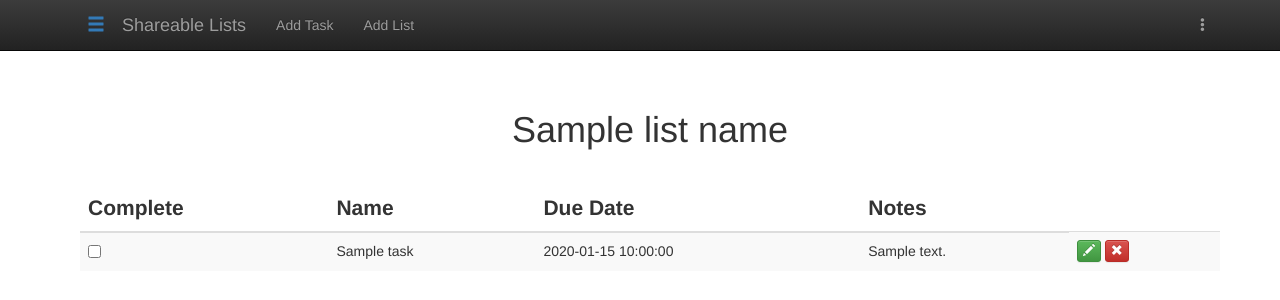
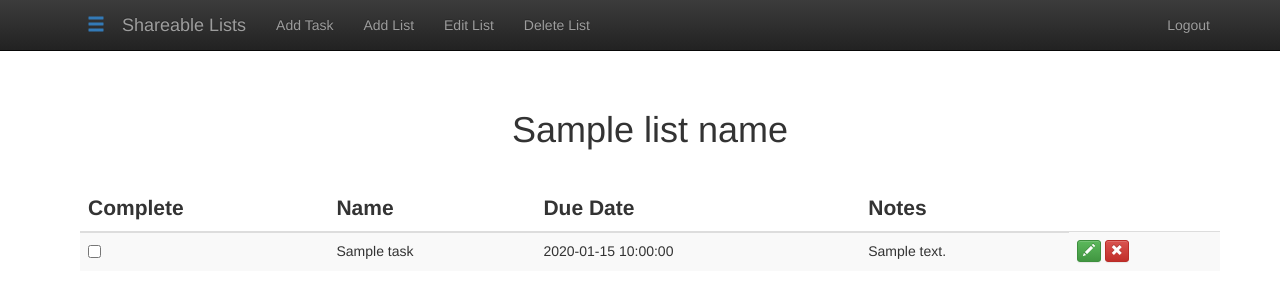
Before and after one commit to shellajt/CSSE480-SharableLists, a Python web app: template templates/lists.html in a window 1280 px wide. Shown: the top 300 px of the page. Run offline with Jinja, Linux system fonts and the light colour scheme; the template is opened without the code that fills it: most values are stand-ins (such as "Sample title", 1, 10 or a date in 2020); some libraries are stand-ins or nearby versions.

Commit message:
Moved edit/delete list to the top navbar and removed the dropdown

```diff
--- a/templates/lists.html
+++ b/templates/lists.html
@@ -2,18 +2,13 @@
 <ul class="nav navbar-nav">
 	<li><a id="add-task" href="#" data-toggle="modal" data-target="#insert-task-modal">Add Task</a></li>
 	<li><a id="add-list" href="#" data-toggle="modal" data-target="#insert-list-modal">Add List</a></li>
+	{% if listKey %}
+	       	<li> <a id="edit-list" href="#" data-toggle="modal" data-target="#insert-list-modal">Edit List</a></li>
+	   		<li> <a id="delete-list" href="#" data-toggle="modal" data-target="#delete-list-modal">Delete List</a></li></li>
+    {% endif %}
 </ul>
 <ul class="nav navbar-nav navbar-right">
-	<li class="dropdown">
-    	<a href="#" class="dropdown-toggle" data-toggle="dropdown" role="button" aria-haspopup="true" aria-expanded="false"> <span class="glyphicon glyphicon-option-vertical"></span></a>
-        <ul class="dropdown-menu">
-        	{% if listKey %}
-	        	<li> <a id="edit-list" href="#" data-toggle="modal" data-target="#insert-list-modal">Edit List</a></li>
-	    		<li> <a id="delete-list" href="#" data-toggle="modal" data-target="#delete-list-modal">Delete List</a></li></li>
-    		{% endif %}
-   			<li><a href="{{ logout_url }}">Logout</a></li>
-        </ul>
-	</li>
+   	<li><a href="{{ logout_url }}">Logout</a></li>
 </ul>
 <div id="current-list-key" class="hidden">{{ listKey }}</div>
 <div id="current-list-name" class="hidden">{{ list_name }}</div>
```
